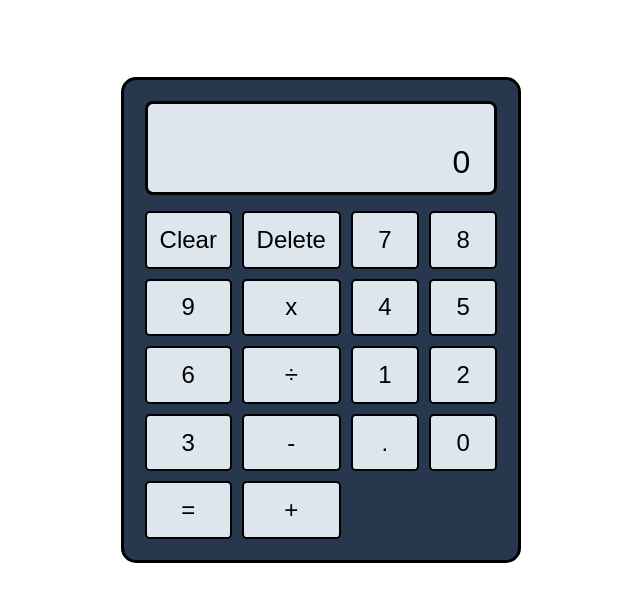
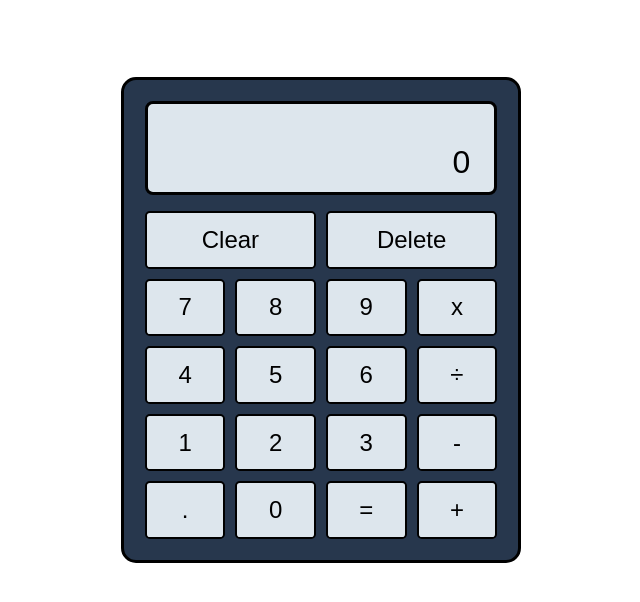
Before and after one commit to wk981/wk981.github.io, a plain HTML site: page calculator/index.html in a window 1280 px wide. Shown: the whole page, without its empty margins (319-959 px from the left). Drawn offline with Linux system fonts and the light colour scheme.

Commit message:
Fix grid bug

```diff
--- a/calculator/styles.css
+++ b/calculator/styles.css
@@ -57,7 +57,7 @@
     grid-template-rows: repeat(5,1fr);
 }
 
-#big{
+.main .button-grid .btn.big{
     grid-column: span 2;
 }
 
```
